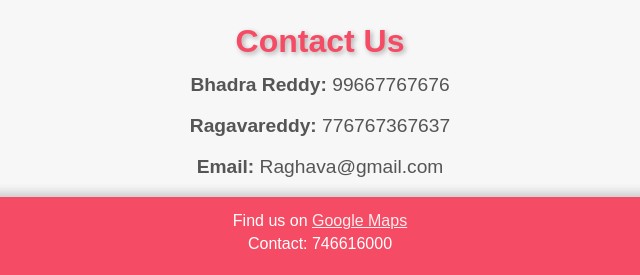
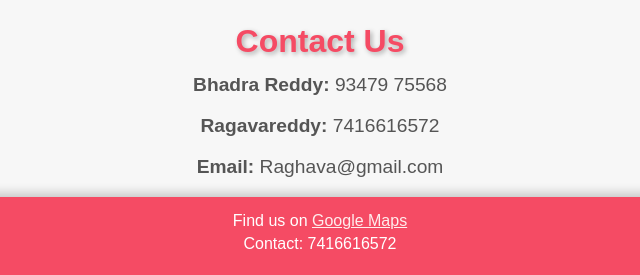
Before and after one commit to krishnaReddyQa9/BhadraReddyQualityChicken, a plain HTML site: page index.html in a window 1280 px wide. Shown: the part 614-889 px from the top of the page, 320-960 px from the left. Drawn offline with Linux system fonts and the light colour scheme.

Commit message:
Update index.html
Signed-off-by: krishnaReddyQa9 <160380101+krishnaReddyQa9@users.noreply.github.com>

```diff
--- a/index.html
+++ b/index.html
@@ -46,14 +46,14 @@
 
     <section id="contact">
         <h2 data-en="Contact Us" data-te="మమ్మల్ని సంప్రదించండి">Contact Us</h2>
-        <p><strong>Bhadra Reddy:</strong> 99667767676</p>
-        <p><strong>Ragavareddy:</strong> 776767367637</p>
+        <p><strong>Bhadra Reddy:</strong> 93479 75568</p>
+        <p><strong>Ragavareddy:</strong> 7416616572</p>
         <p><strong>Email:</strong> Raghava@gmail.com</p>
     </section>
 
     <footer>
-        <p>Find us on <a href="https://www.google.com/maps">Google Maps</a></p>
-        <p>Contact: 746616000</p>
+        <p>Find us on <a href="https://g.co/kgs/a6Zc6Rg">Google Maps</a></p>
+        <p>Contact: 7416616572</p>
     </footer>
 
     <script>
```
